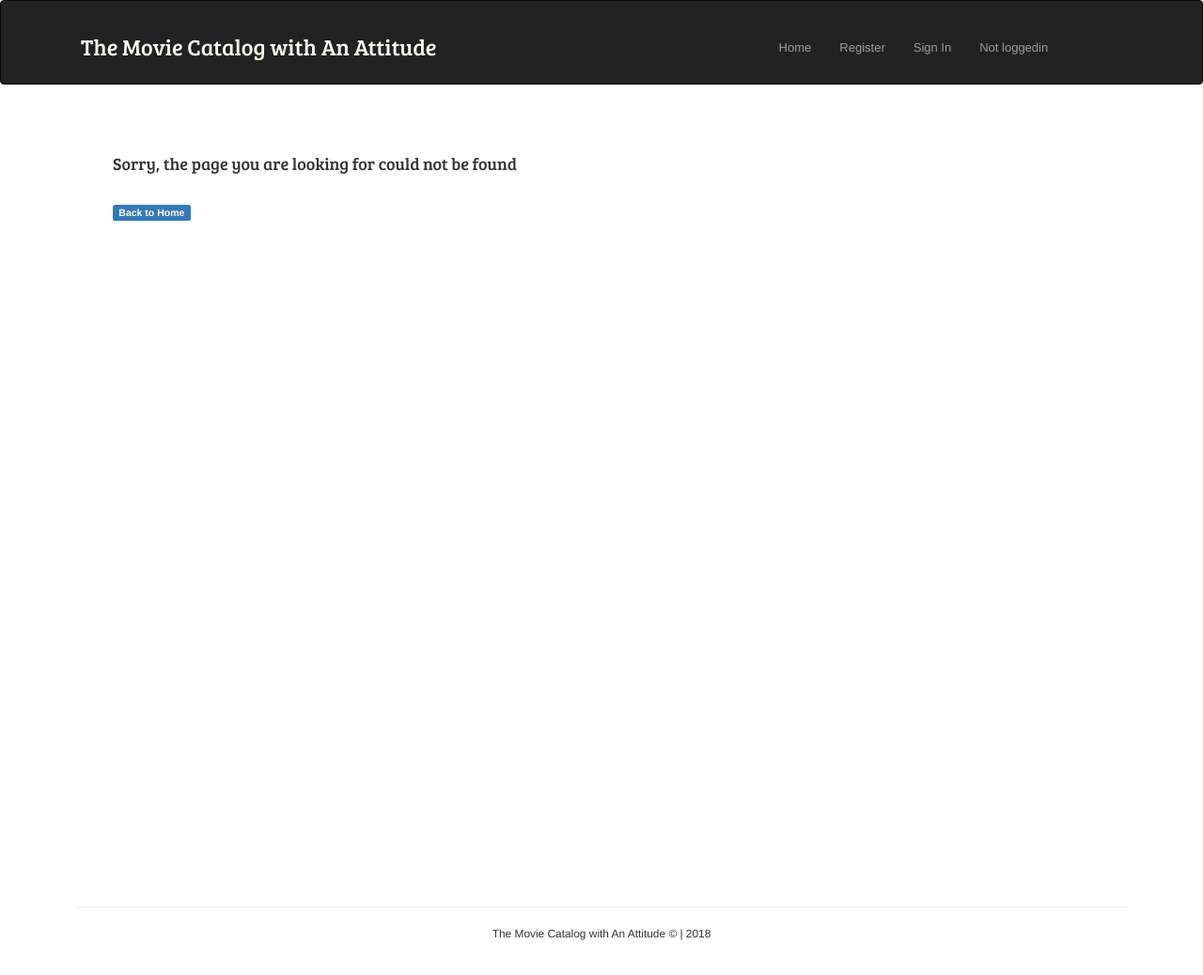
After one commit to simengzhu/flask-movie-catalog, a Flask app: template app/auth/templates/404.html in a window 1280 px wide. The commit adds this page. Shown: the whole page at 94% size. Run offline with Flask 2, Linux system fonts and the light colour scheme; the template is opened without the code that fills it, so the values that code supplies are empty; some libraries are stand-ins or nearby versions.

Commit message:
Added custom 404 page

```diff
--- a/app/auth/routes.py
+++ b/app/auth/routes.py
@@ -53,3 +53,8 @@ def do_login():
 def log_out_user():
     logout_user()
     return redirect(url_for('main.display_movies'))
+
+
+@at.app_errorhandler(404)
+def page_not_found(error):
+    return render_template('404.html'), 404
--- /dev/null
+++ b/app/auth/templates/404.html
@@ -0,0 +1,10 @@
+{% extends 'layout.html' %}
+
+{% block content %}
+    <br>
+    <div class="container main-div">
+        <h4>Sorry, the page you are looking for could not be found</h4><br>
+        <span class="label label-primary"><a class="title" href="{{ url_for('main.display_movies') }}">Back to Home</a></span>
+    </div>
+
+{% endblock %}
--- a/app/auth/templates/login.html
+++ b/app/auth/templates/login.html
@@ -3,7 +3,7 @@
 {% block title %} Sign In {% endblock %}
 
 {% block content %}
-    <div class="container form">
+    <div class="container form main-div">
         <h4>Login Here</h4>
         <hr><br>
         {{ wtf.quick_form(form) }}
```
